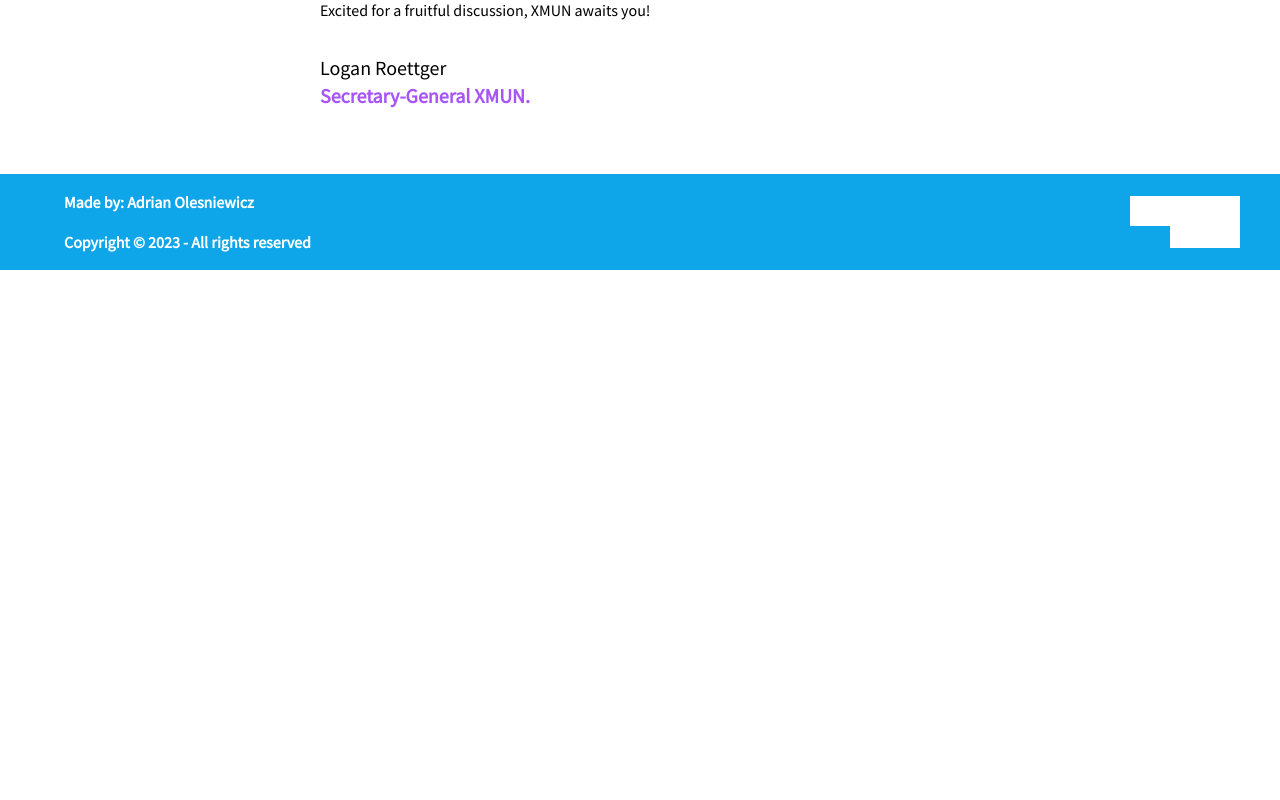
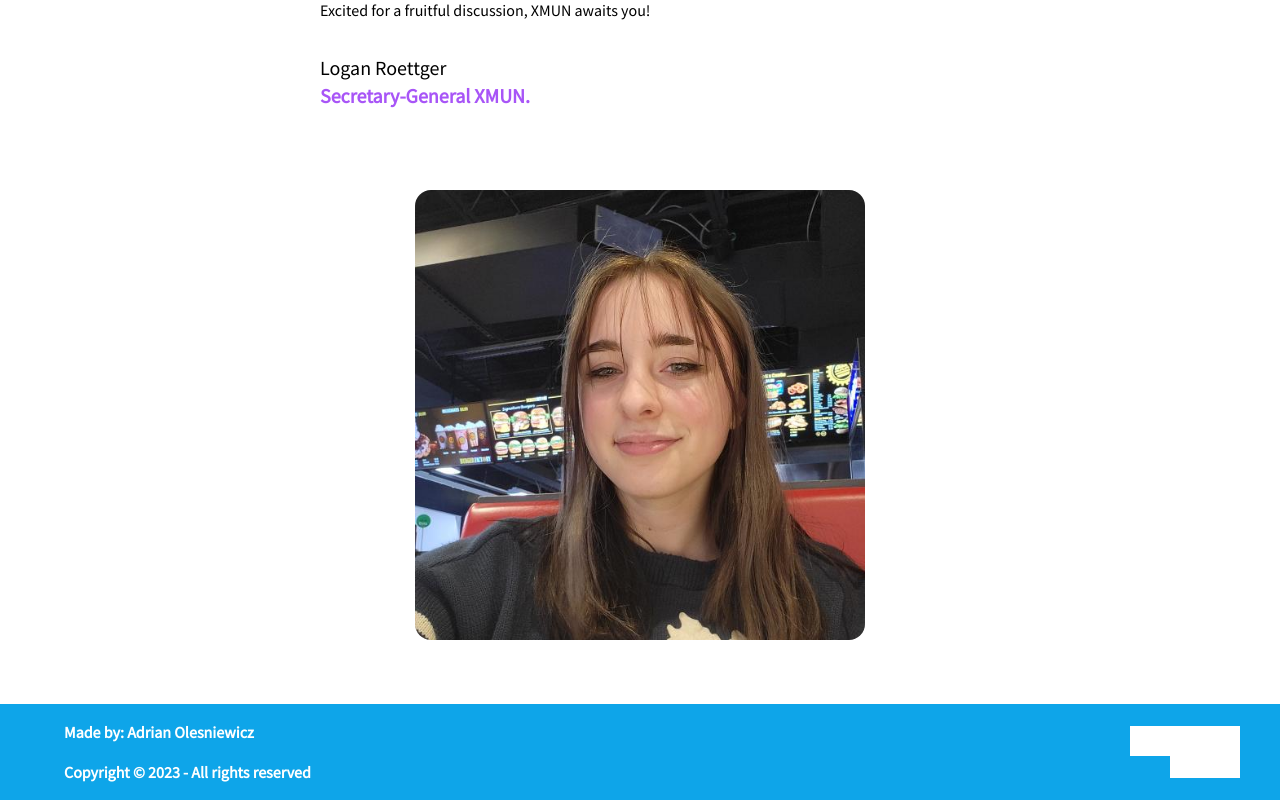
Before and after one commit to AdrianOles/xmun, a Next.js app: page /invitation in a window 1280 px wide. Shown: the part 1209-2009 px from the top of the page. Before the commit the page ends 1479 px from the top, so only its background shows below. Built offline with nearby package versions, Linux system fonts and the light colour scheme; grey boxes are pictures that could not be loaded.

Commit message:
Updated text, deadline, and photo

```diff
--- a/components/Navbar.js
+++ b/components/Navbar.js
@@ -11,7 +11,7 @@ function MobileNav({ open, setOpen }) {
 
             <div className="flex flex-col justify-center items-center mt-48 xl:hidden">
                 <a className={`${router.asPath === '/invitation' ? 'linkActive' : ""} text-3xl font-bold text-sky-600 my-4 link link-underline link-underline-black cursor-pointer`} onClick={() => { router.push('/invitation'); setOpen(!open) }}>Invitation</a>
-                <a className={`${router.asPath === '/invitation' ? 'linkActive' : ""} text-3xl font-bold text-sky-600 my-4 link link-underline link-underline-black cursor-pointer`} onClick={() => { router.push('/what-is-xmun'); setOpen(!open) }}>What is XMUN?</a>
+                <a className={`${router.asPath === '/what-is-xmun' ? 'linkActive' : ""} text-3xl font-bold text-sky-600 my-4 link link-underline link-underline-black cursor-pointer`} onClick={() => { router.push('/what-is-xmun'); setOpen(!open) }}>What is XMUN?</a>
                 <a className={`${router.asPath === '/registration' ? 'linkActive' : ""} text-3xl font-bold text-sky-600 my-4 link link-underline link-underline-black cursor-pointer`} onClick={() => { router.push('/registration'); setOpen(!open) }}>Registration</a>
                 <a className={`${router.asPath === '/itinerary' ? 'linkActive' : ""} text-3xl font-bold text-sky-600 my-4 link link-underline link-underline-black cursor-pointer`} onClick={() => { router.push('/itinerary'); setOpen(!open) }}>Itinerary</a>
                 <a className={`${router.asPath === '/committee' ? 'linkActive' : ""} text-3xl font-bold text-sky-600 my-4 link link-underline link-underline-black cursor-pointer`} onClick={() => { router.push('/committee'); setOpen(!open) }}>Committee</a>
--- a/pages/invitation.js
+++ b/pages/invitation.js
@@ -2,6 +2,7 @@ import React from 'react'
 import Image from 'next/image'
 import { motion } from "framer-motion"
 import Head from 'next/head'
+import image from '../public/logan.jpg'
 
 function invitation() {
   return (
@@ -28,7 +29,7 @@ function invitation() {
             </div>
           </div>
         </div>
-        <div className="my-16 mx-auto px-6 md:px-10 lg:px-[20rem]">
+        <div className="my-16 mx-auto px-6 md:px-10 lg:px-[15rem] xl:px-[20rem]">
           <div className='text-3xl text-center w-full font-semibold'>
             Letter From Our <span className='text-purple-500 font-bold'>Secretary-General</span>
           </div>
@@ -100,6 +101,16 @@ function invitation() {
               <span className="text-purple-500 font-bold">Secretary-General XMUN.</span>
             </div>
           </div>
+
+          <div className='w-full p-20 relative h-full min-h-[350px] md:min-h-[450px] max-w-[450px]
+          md:max-w-[450px] mt-20 mx-auto rounded-2xl overflow-hidden'>
+            <Image
+              alt='Logan'
+              src={image}
+              fill
+              className='object-cover object-top h-full'
+            />
+          </div>
         </div>
       </div>
     </>
```
Also changed, not shown: public/logan.jpg (added).
